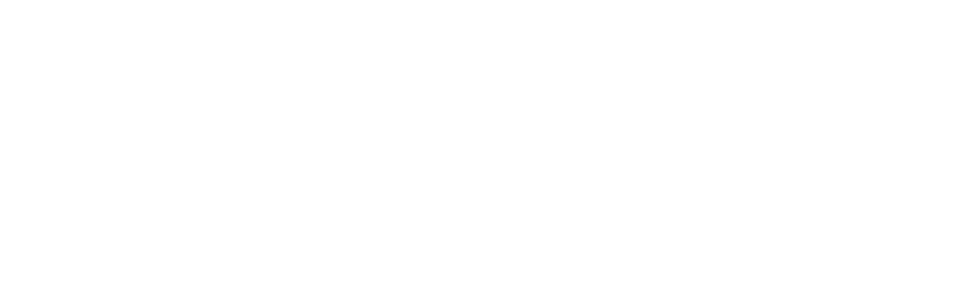
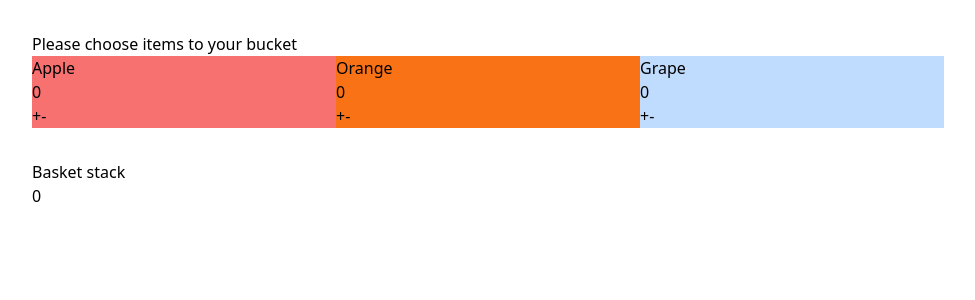
Before and after one commit to aaliyafari/assignmentnuxt, a Nuxt app: page /basket in a window 1280 px wide. Before the commit this address had no page. Shown: the top 300 px of the page, without its empty margins (0-975 px from the left). Built offline with nearby package versions, Linux system fonts and the light colour scheme.

Commit message:
structure crerated

```diff
--- /dev/null
+++ b/assets/tailwind.css
@@ -0,0 +1,3 @@
+@tailwind base;
+@tailwind components;
+@tailwind utilities;
--- /dev/null
+++ b/db.json
@@ -0,0 +1,15 @@
+{
+    "users":[
+            {
+            "name":"admin",
+            "password":"admin",
+            "id":"1"
+            },
+                {
+                "name":"Myname",
+                "password":"test",
+                "id":"2"
+                }
+
+    ]
+}
--- a/nuxt.config.ts
+++ b/nuxt.config.ts
@@ -1,6 +1,15 @@
 import { defineNuxtConfig } from 'nuxt'
-
 // https://v3.nuxtjs.org/api/configuration/nuxt.config
 export default defineNuxtConfig({
-
+    css: ["~/assets/tailwind.css"],
+  build: {
+    postcss: {
+      postcssOptions: {
+        plugins: {
+          tailwindcss: {},
+          autoprefixer: {},
+        },
+      },
+    },
+  },
 })
--- /dev/null
+++ b/pages/basket.vue
@@ -0,0 +1,75 @@
+<template>
+  <div>
+    <div class="m-8">
+     <h6>Please choose items to your bucket</h6>
+     <div class="flex flex-row ">
+      <div class="basis-1/4 bg-red-400">
+        <div>Apple</div>
+        <div>{{counter}}</div>
+        <div><button v-on:click="add" >+</button><button v-on:click="remove">-</button></div>
+
+      </div>
+      <div class="basis-1/4 bg-orange-500">
+        <div>Orange</div>
+        <div>{{orangecounter}}</div>
+        <div><button v-on:click="add1">+</button><button v-on:click="remove1">-</button></div>
+
+      </div>
+      <div class="basis-1/4 bg-blue-200">
+        <div >Grape</div>
+        <div>{{grapecounter}}</div>
+        <div><button v-on:click="add2" class="rounded-full">+</button><button v-on:click="remove2">-</button></div>
+
+      </div>
+     </div>
+    </div>
+    <div class="m-8">
+      <div>
+        <h4>Basket stack</h4>
+      </div>
+      <div>{{counter}}</div>
+    </div>
+  </div>
+</template>
+
+<script>
+import { remove } from '@vue/shared';
+
+export default {
+   data(){
+    return{
+      counter:0,
+      orangecounter:0,
+      grapecounter:0,
+      basket:[]
+
+    }
+  },
+  methods:{
+    add(){
+      this.counter = this.counter === 10 ? 10 : this.counter + 1;
+      this.basket=this.counter
+    },
+    remove(){
+     this.counter = this.counter === 1 ? 1 : this.counter - 1;
+    },
+    add1(){
+      this.orangecounter = this.orangecounter === 10 ? 10 : this.orangecounter + 1;
+    },
+    remove1(){
+     this.orangecounter = this.orangecounter === 1 ? 1 : this.orangecounter - 1;
+    },
+    add2(){
+      this.grapecounter = this.grapecounter === 10 ? 10 : this.grapecounter + 1;
+    },
+    remove2(){
+     this.grapecounter = this.grapecounter === 1 ? 1 : this.grapecounter - 1;
+    },
+  }
+
+}
+</script>
+
+<style>
+
+</style>
--- a/pages/index.vue
+++ b/pages/index.vue
@@ -1,10 +1,38 @@
 <template>
-  <div></div>
+  <div>
+    <form>
+        <h1>Login</h1>
+        <div><input type="text" placeholder="username" v-model="name"/>
+        </div>
+        <div><input type="text" placeholder="password" v-model="password"/></div>
+        <div><button v-on:click="login() " type="submit" >Submit</button><NuxtLink to="/basket"></NuxtLink></div>
+
+
+    </form>
+  </div>
 </template>
 
 <script>
+import axios from "axios"
+import { NuxtLink } from '~~/.nuxt/components'
 export default {
+data(){
+    return{
+     name:'',
+     password:''
+    }
+},
+methods:{
+     async login(){
+        let result = await axios.get(
+            `http://localhost:3000/users?name=${this.name}&password=${this.password}`
+        )
+        if(result.status==200 && result.length.data>0){
+            localStorage.setItem("user-info",JSON.stringify(result.data[0]))
 
+        }
+    }
+}
 }
 </script>
 
--- a/pages/login.vue
+++ /dev/null
@@ -1,13 +0,0 @@
-<template>
-  <div><h1>hello</h1></div>
-</template>
-
-<script>
-export default {
-
-}
-</script>
-
-<style>
-
-</style>
--- /dev/null
+++ b/tailwind.config.js
@@ -0,0 +1,19 @@
+/** @type {import('tailwindcss').Config} */
+module.exports = {
+  mode: "jit",
+  purge: [
+    "./components/**/*.{vue,js}",
+    "./layouts/**/*.vue",
+    "./pages/**/*.vue",
+    "./plugins/**/*.{js,ts}",
+    "./nuxt.config.{js,ts}",
+  ],
+  darkMode: false, // or 'media' or 'class'
+  theme: {
+    extend: {},
+  },
+  variants: {
+    extend: {},
+  },
+  plugins: [],
+}
```
Also changed, not shown: package.json (+8 -1 lines), 1 other file (tests, documents, lock files or other folders).
